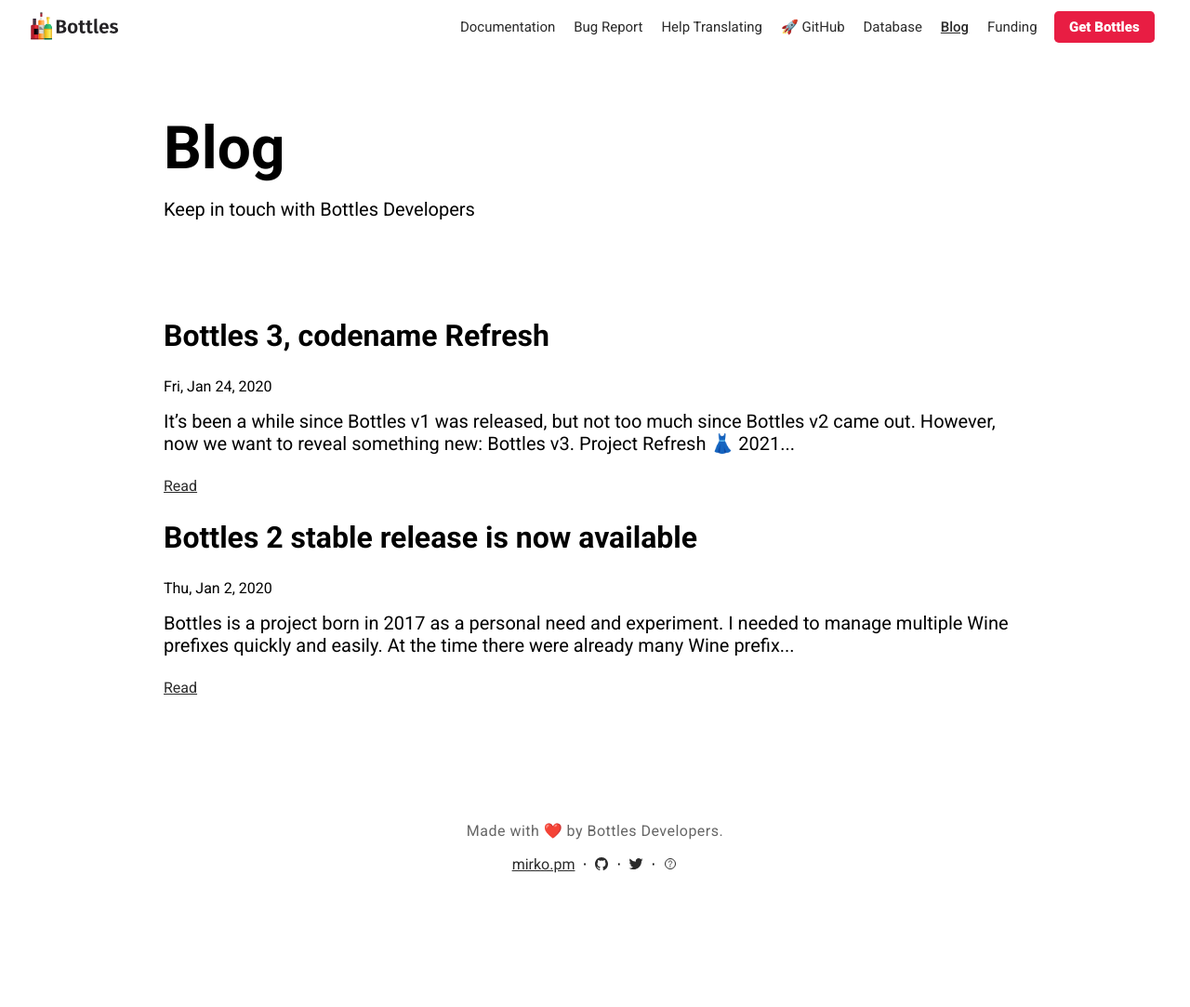
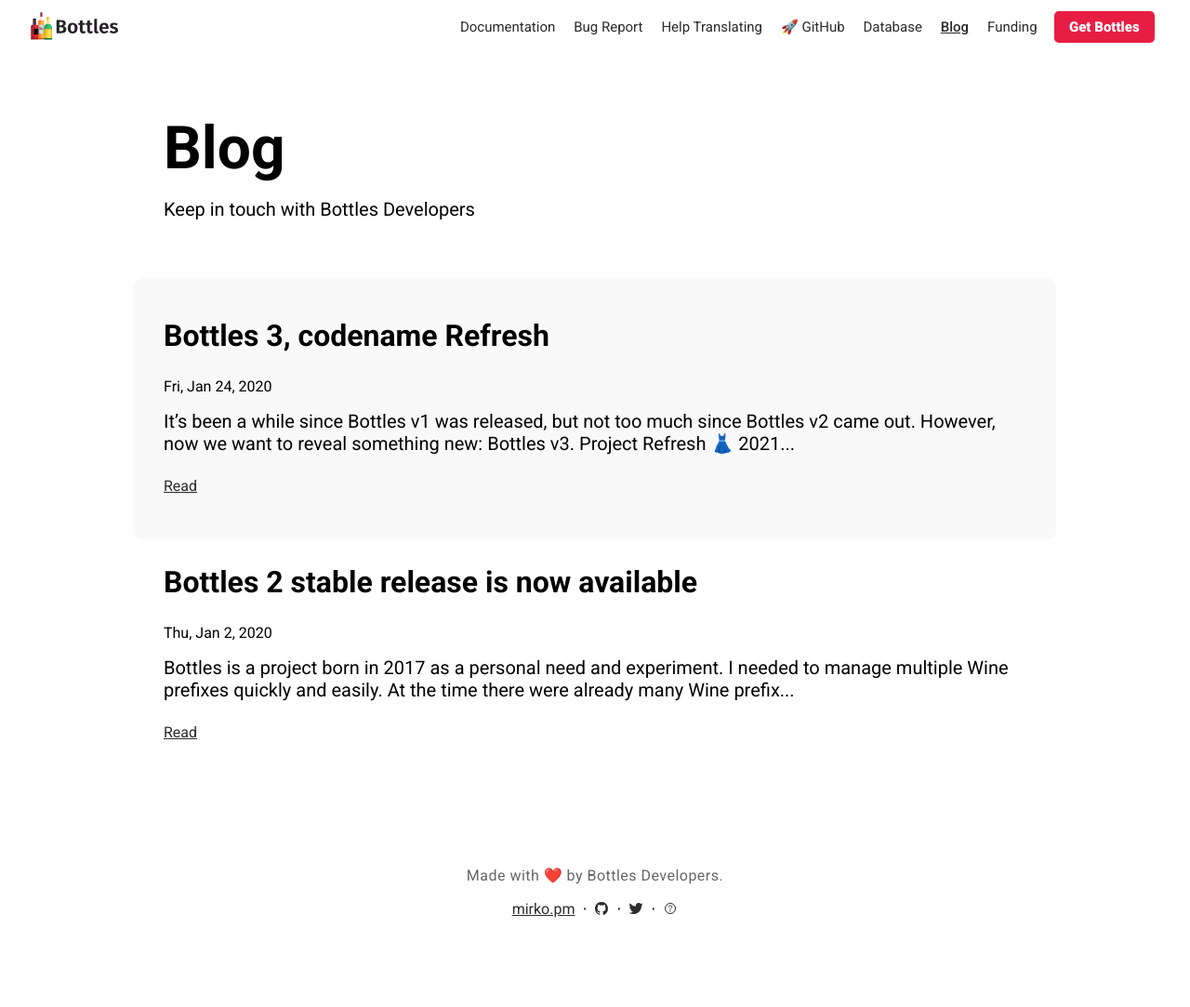
Before and after one commit to bottlesdevs/website, a Jekyll site: the page built from blog.md, in a window 1280 px wide. Shown: the whole page at 93% size. Built offline with Jekyll 4.4.1, drawn with Linux system fonts in a browser that asks for light colours; nearby versions of some CDN libraries; before the commit the page ends 1035 px from its top, so only the background shows below that.

```diff
--- a/_includes/head.html
+++ b/_includes/head.html
@@ -1,5 +1,5 @@
 <meta charset="UTF-8">
 <meta name="viewport" content="width=device-width, initial-scale=1.0">
 <title>{% if page.title %}{{ page.title }} &sdot; {% endif %}{{ site.title }}</title>
-<link rel="stylesheet" type="text/css" href="{{ site.assets }}/css/style.css?v6" />
+<link rel="stylesheet" type="text/css" href="{{ site.assets }}/css/style.css?v7" />
 <meta name="description" content="{{ page.description }}">
--- a/_layouts/blog.html
+++ b/_layouts/blog.html
@@ -7,7 +7,7 @@
         <p>Keep in touch with Bottles Developers</p>
     </div>
 </section>
-<section class="page">
+<section class="page blog">
     <div class="container medium">
         {{ content }}
     </div>
--- a/assets/css/style.css
+++ b/assets/css/style.css
@@ -426,6 +426,13 @@
     top: .15em;
 }
 
+section.page.blog article:first-of-type {
+    background-color: #f9f9f9;
+    padding: 1rem 2rem 3rem;
+    margin: -1rem -2rem 0;
+    border-radius: .6rem;
+}
+
 @media screen and (max-width:745px) {
 
     .container.small,
```
